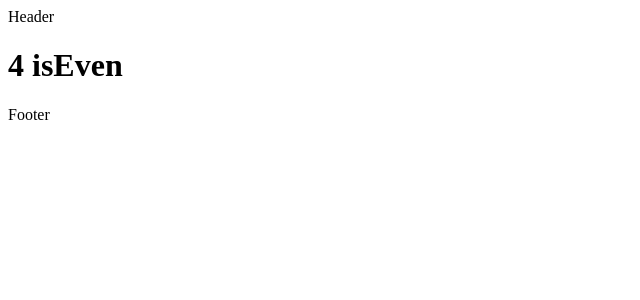
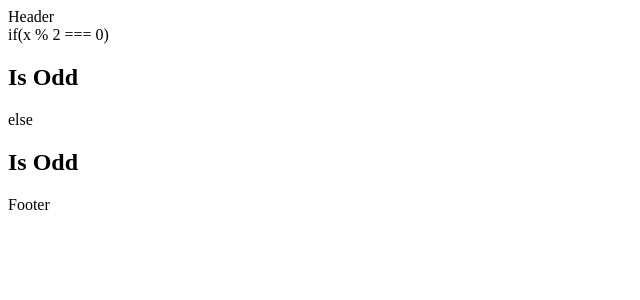
Before and after one commit to Anis7796-git/React-daily-taks, a React (Vite) app: page / in a window 1280 px wide. Shown: the top 300 px of the page, without its empty margins (0-640 px from the left). Built offline with nearby package versions, Linux system fonts and the light colour scheme.

Commit message:
IfelseCondition Operator

```diff
--- a/src/components/center/Center.jsx
+++ b/src/components/center/Center.jsx
@@ -3,6 +3,7 @@ import UseBootstrapIcon from './usebootstrap/UseBootstrapIcon'
 import DataBinding from './data-Binding/DataBinding'
 import DisplayImage from './display-image/DisplayImage'
 import Demo1ConditionalOperator from './Conditional Operator/Demo1ConditionalOperator'
+import IfElseDemo2 from './Conditional Operator/IfElseDemo2'
 
 
 export default function Center() {
@@ -12,8 +13,8 @@ export default function Center() {
       <DataBinding/> */}
     {/* <DisplayImage/> */}
 
- <Demo1ConditionalOperator />
-
+ {/* <Demo1ConditionalOperator /> */}
+<IfElseDemo2 />
     </>
   )
 }
--- /dev/null
+++ b/src/components/center/Conditional Operator/IfElseDemo2.jsx
@@ -0,0 +1,13 @@
+import React from 'react'
+
+export default function IfElseDemo2() {
+
+  const x = 5;
+    return (
+    <div>
+        if(x % 2 === 0){
+            <h2>Is Odd</h2>
+        }else{<h2>Is Odd</h2>}
+    </div>
+  )
+}
```
